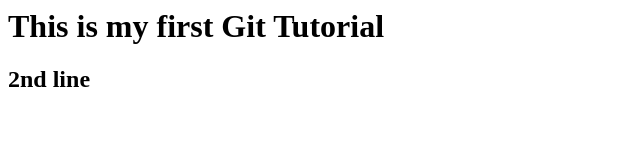
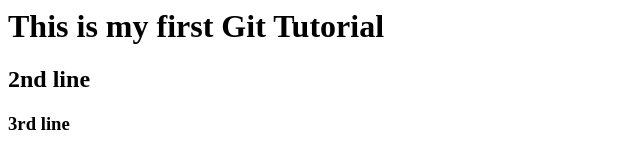
Before and after one commit to vikasrawat13/Git_Commands, a plain HTML site: page Index.html in a window 1280 px wide. Shown: the full height of the page, 0-640 px from the left. Drawn offline with Linux system fonts and the light colour scheme.

Commit message:
index & readme file updated

```diff
--- a/Index.html
+++ b/Index.html
@@ -2,4 +2,5 @@
 	<body>
 		<h1>This is my first Git Tutorial</h1>
 		<h2>2nd line </h2>
+		<h3>3rd line </h3>
 </html>
```
Also changed, not shown: 1 other file.
